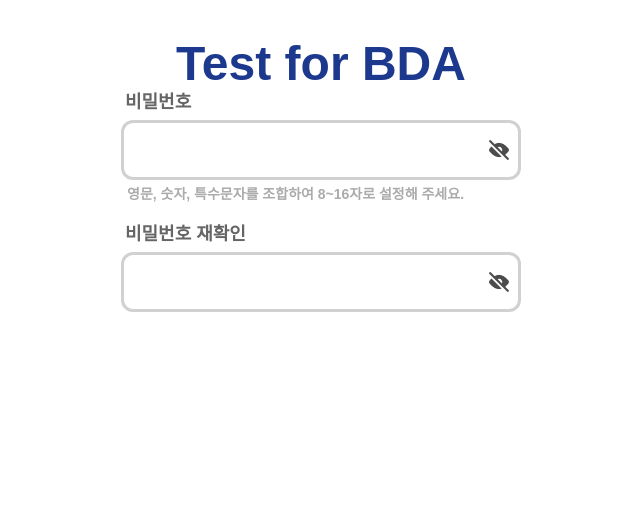
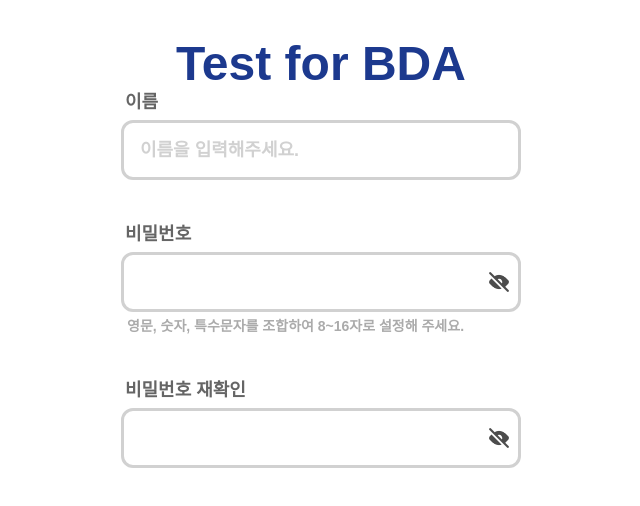
Before and after one commit to BDA-dev1/web-fe, a Next.js app: page / in a window 1280 px wide. Shown: the top 506 px of the page, without its empty margins (319-959 px from the left). Built offline with nearby package versions, Linux system fonts and the light colour scheme.

Commit message:
[#3]feat:input-이름 text

```diff
--- a/src/app/page.tsx
+++ b/src/app/page.tsx
@@ -3,6 +3,7 @@ import { useState } from "react";
 import { Input } from "@/components/common/input.tsx/input";
 
 export default function Home() {
+  const [name, setName] = useState("");
   const [password, setPassword] = useState("");
   const [passwordConfirm, setPasswordConfirm] = useState("");
 
@@ -10,7 +11,15 @@ export default function Home() {
     <>
       <div className="w-full h-full flex flex-col justify-start items-center py-10">
         <div className="text-5xl font-bold text-blue-900 ">Test for BDA</div>
-        <div className="flex flex-col w-fit h-fit gap-4">
+        <div className="flex flex-col w-fit h-fit gap-10">
+          <Input
+            label="이름"
+            type="text"
+            value={name}
+            onChange={(e) => setName(e.target.value)}
+            placeholder="이름을 입력해주세요."
+            size="lg"
+          />
           <Input
             label="비밀번호"
             type="password"
```
